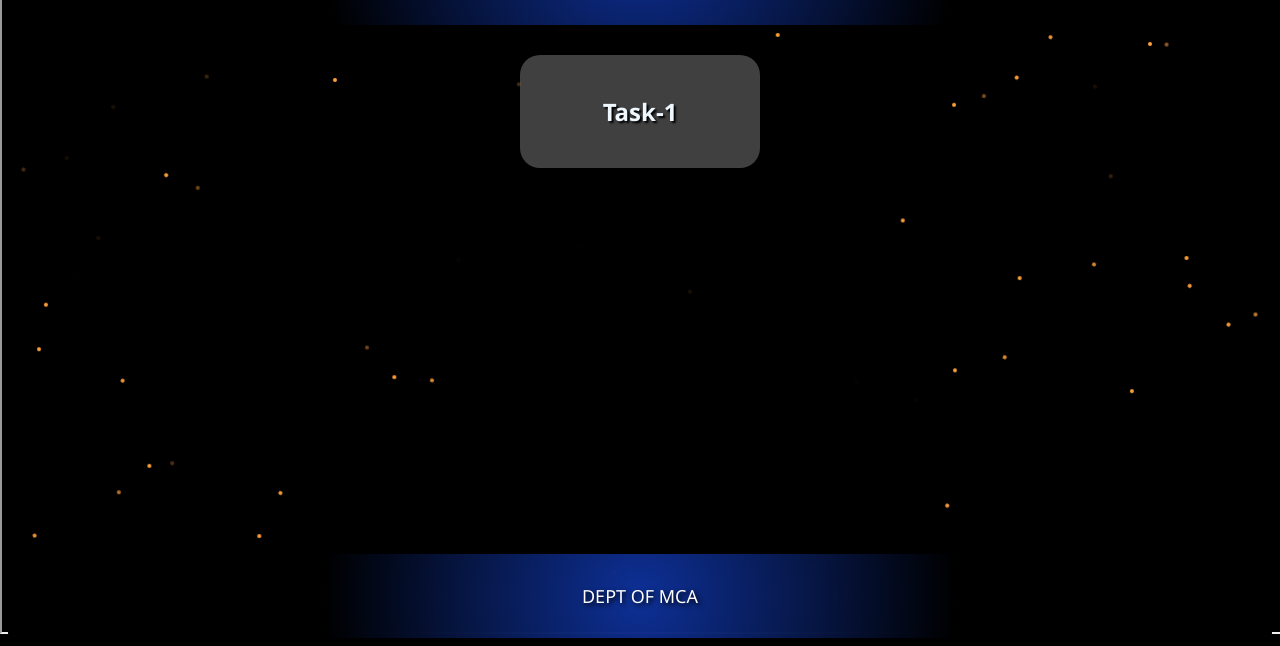
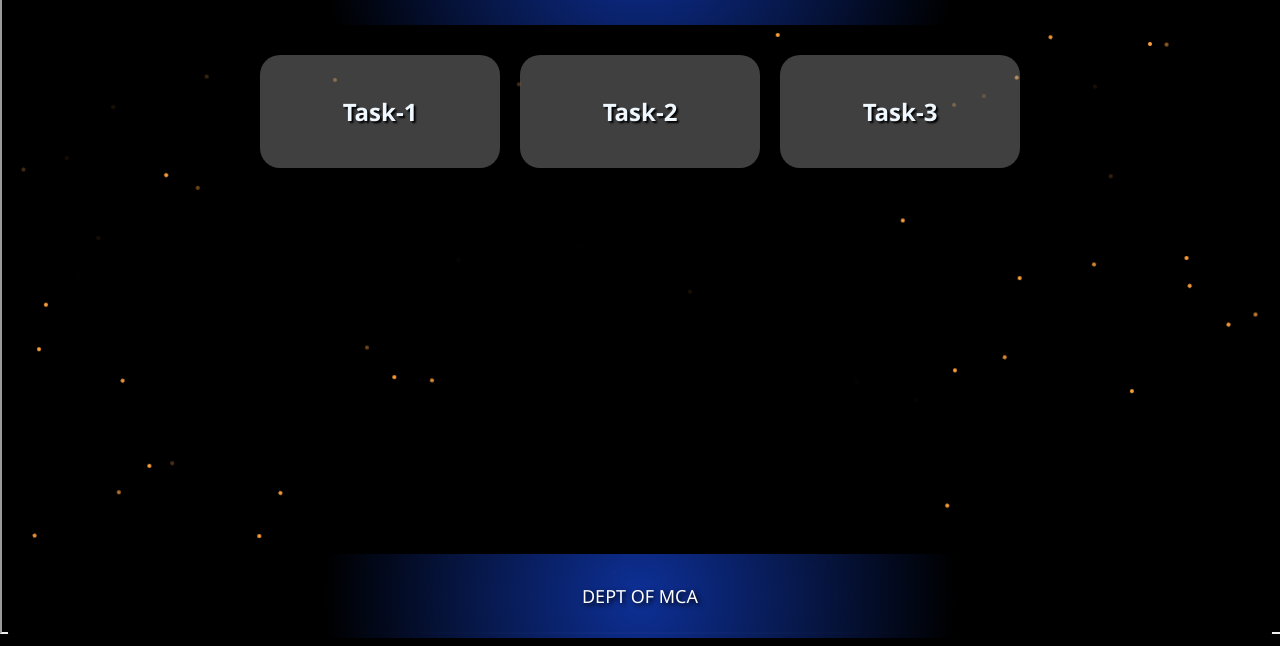
Before and after one commit to penchalavamsic/PDFbroo, a plain HTML site: page fdstasks.html in a window 1280 px wide. Shown: the part 170-816 px from the top of the page. Drawn offline with Linux system fonts and the light colour scheme.

Commit message:
Update fdstasks.html

```diff
--- a/fdstasks.html
+++ b/fdstasks.html
@@ -19,11 +19,15 @@
     </header>
     <section class="button-container">
         <div class="button1">
-          <h1><a href="fdstask1.pdf" download>Task-1</a></h1>
+          <h1><a href="fdstask1.pdf" download="fds-task1">Task-1</a></h1>
         </div>
-        <!--<div class="button2">
-          <h1>Task-2</h1>
-        </div>-->
+        <div class="button2">
+          <h1><a href="fds-task2.pdf" download="fds-task2"></a>Task-2</h1>
+        </div>
+        <div class="button2">
+            <h1><a href="fds-Task3.pdf" download="fds-Task3"></a>Task-3</h1>
+          </div>
+
         <iframe src="bganimations.html" class="background-iframe"></iframe>
     </section>
 
```
